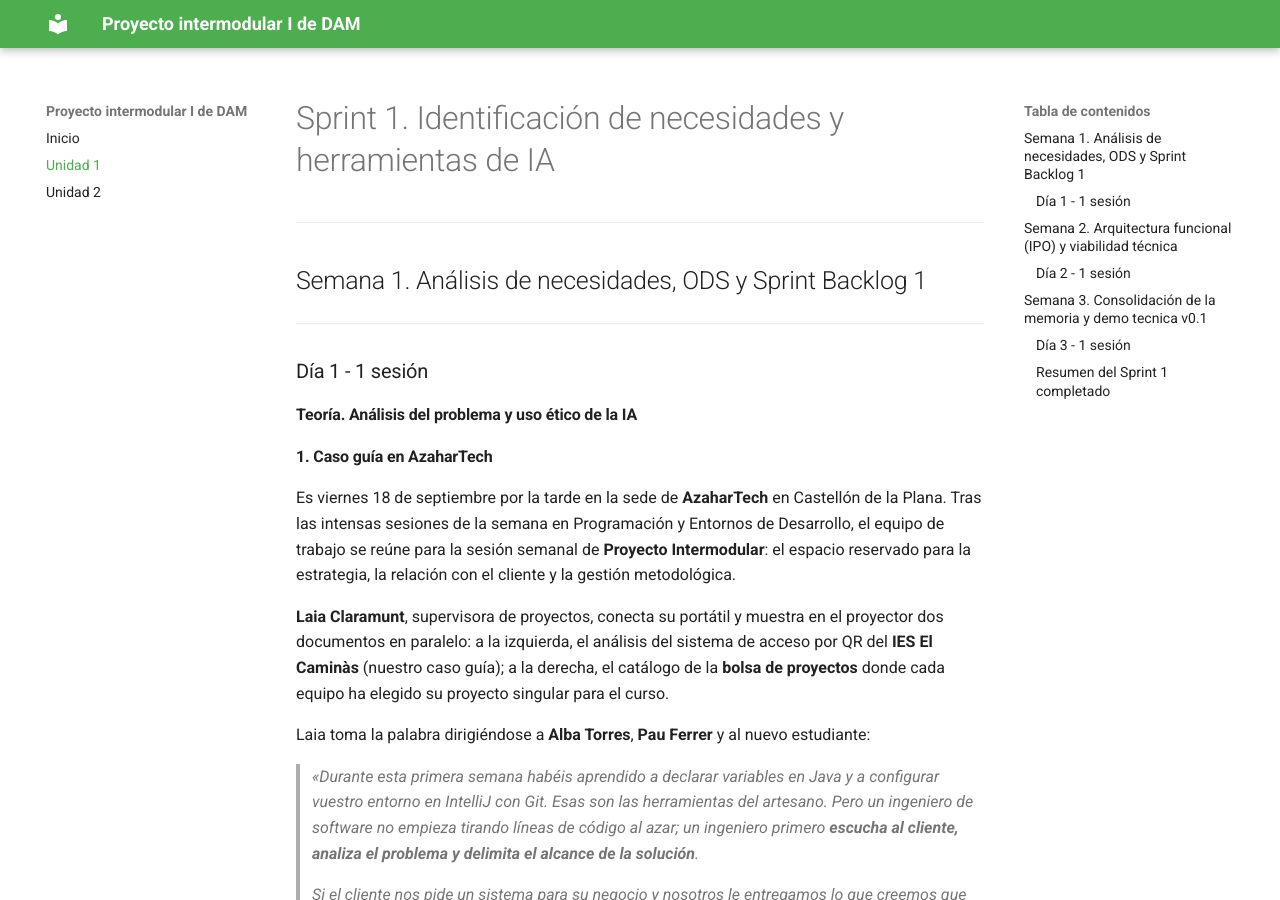
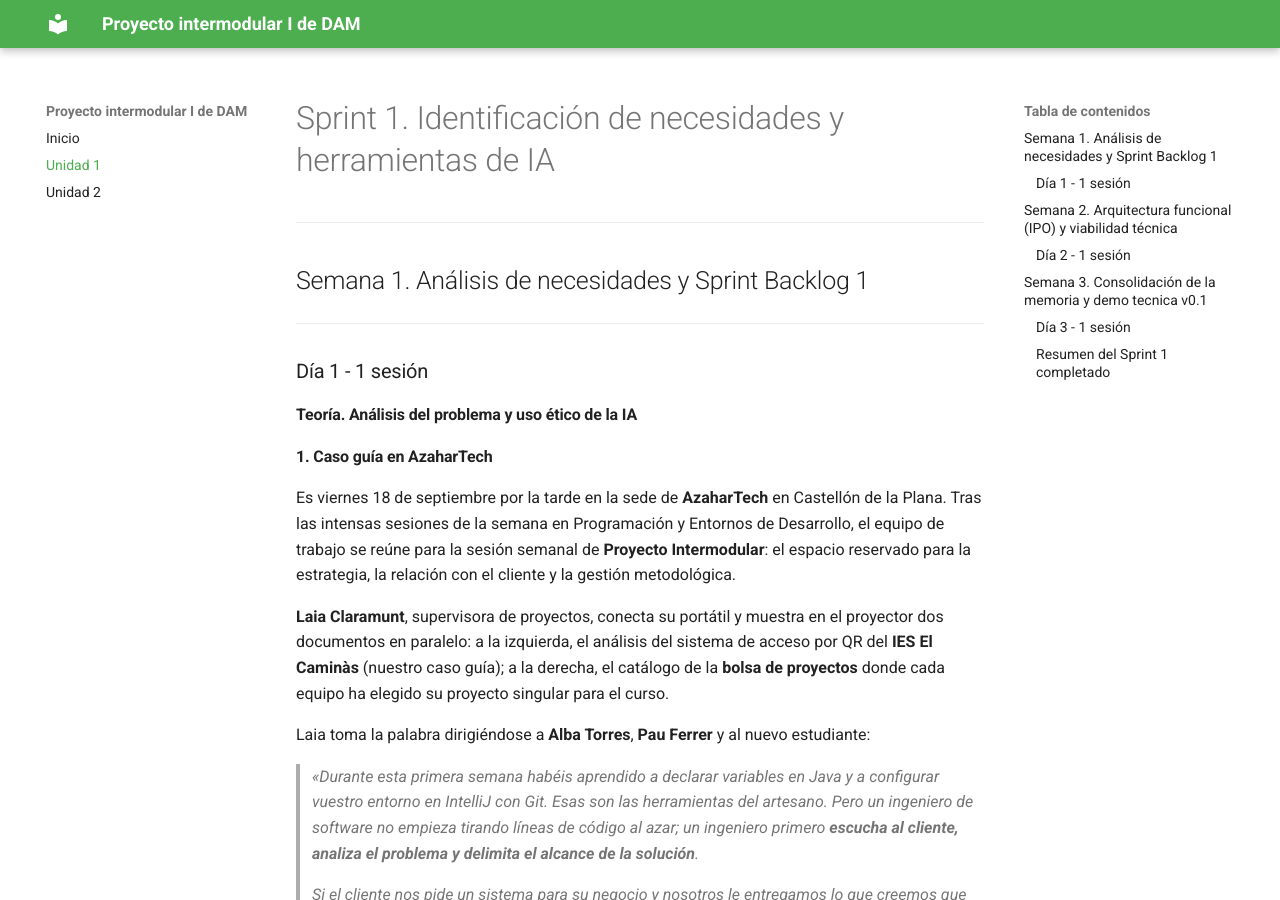
Before and after one commit to garmarcj/DAM-PI-20262027, an MkDocs documentation site: the page built from docs/unidad1.md, in a window 1280 px wide and 900 px high. Built offline with MkDocs 1.6.1 and Material for MkDocs 9.7.7, drawn with Linux system fonts in a browser that asks for light colours.

Commit message:
[Curso 2026-2027] Cambios menores en la redaccion del sprint 1

```diff
--- a/docs/unidad1.md
+++ b/docs/unidad1.md
@@ -2,7 +2,7 @@
 
 ---
 
-## Semana 1. Análisis de necesidades, ODS y Sprint Backlog 1
+## Semana 1. Análisis de necesidades y Sprint Backlog 1
 
 ---
 
```
